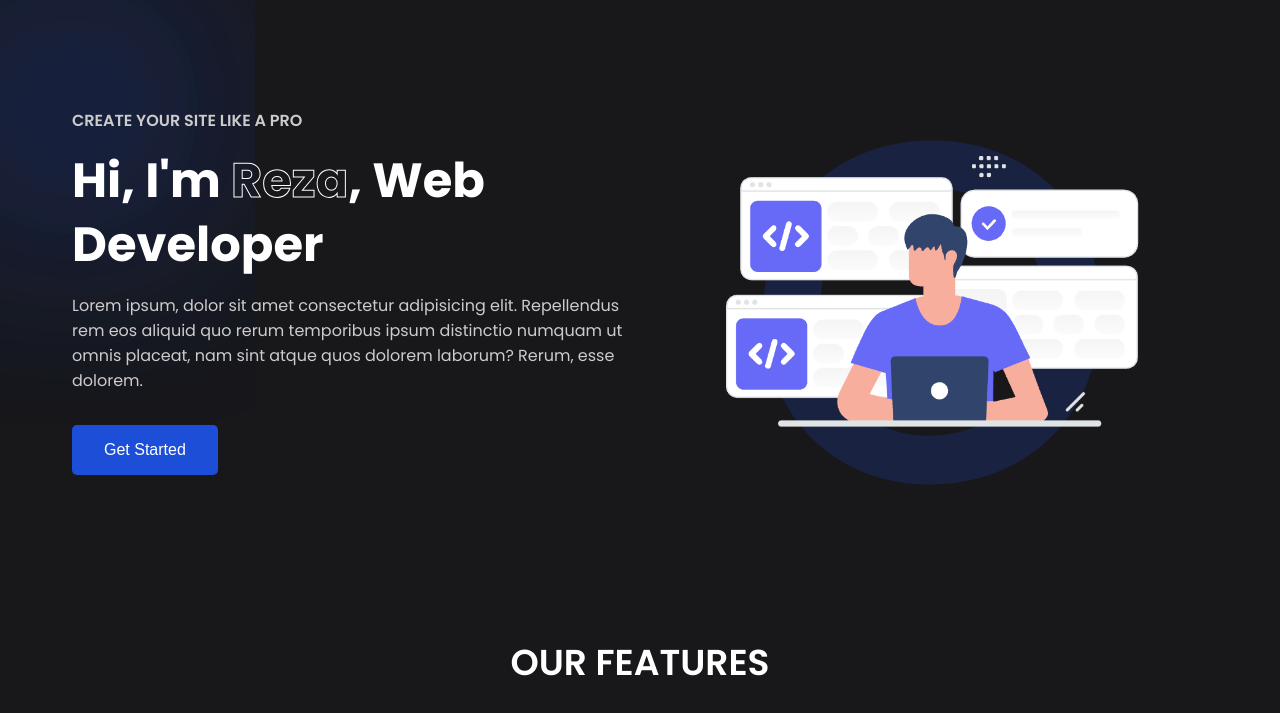
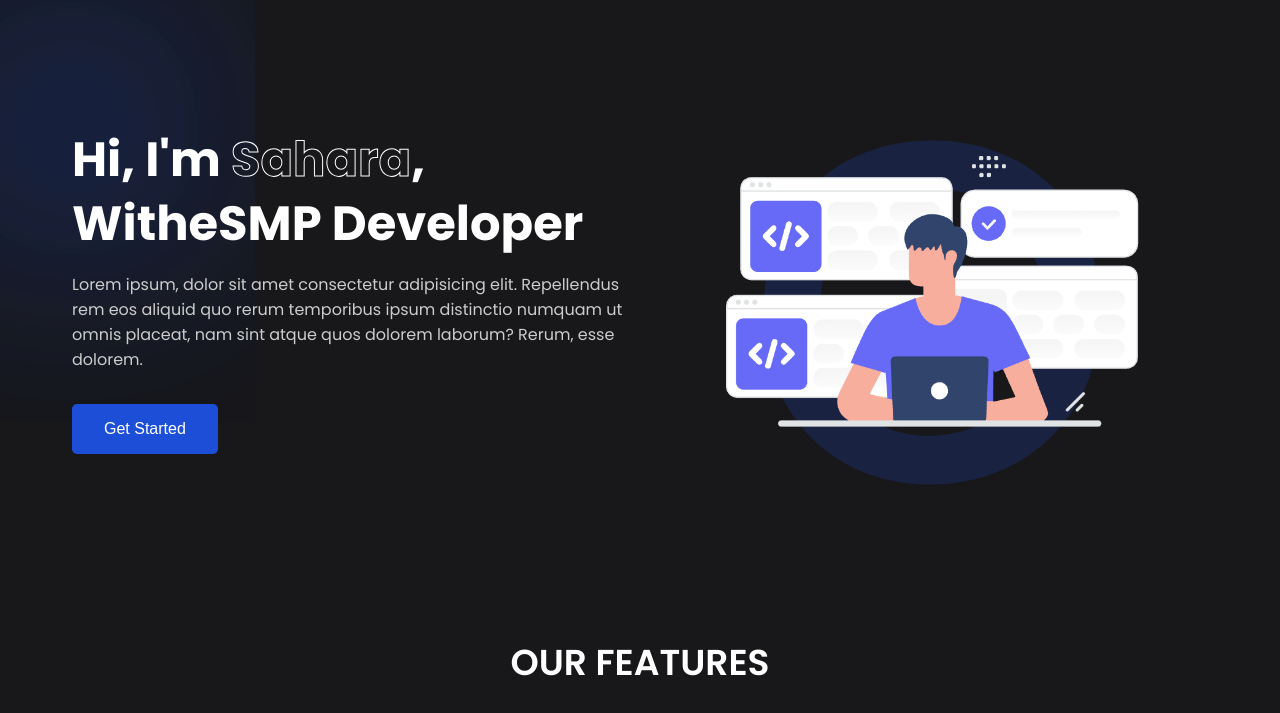
Before and after one commit to stormmcwiki/stormmcwiki.github.io, a plain HTML site: page index.html in a window 1280 px wide. Shown: the part 87-800 px from the top of the page. Drawn offline with nearby package versions, Linux system fonts and the light colour scheme; a script that the page names is missing.

Commit message:
Update index.html

```diff
--- a/index.html
+++ b/index.html
@@ -31,8 +31,7 @@
         <div class="content">
             <span class="blur"></span>
             <span class="blur"></span>
-            <h4>CREATE YOUR SITE LIKE A PRO</h4>
-            <H1>Hi, I'm <span>Reza</span>, Web Developer</H1>
+            <H1>Hi, I'm <span>Sahara</span>, WitheSMP Developer</H1>
             <p>
                 Lorem ipsum, dolor sit amet consectetur adipisicing elit. Repellendus rem eos aliquid quo rerum
                 temporibus ipsum distinctio numquam ut omnis placeat, nam sint atque quos dolorem laborum? Rerum, esse
```
